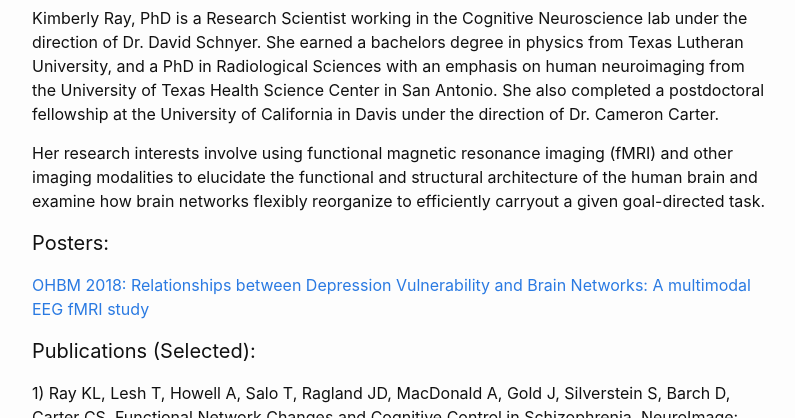
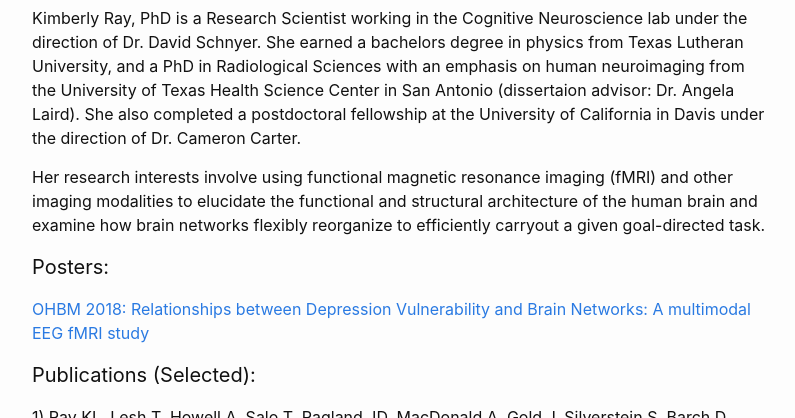
Before and after one commit to UTCogNeuroLab/UTCogNeuroLab.github.io, a Jekyll site: the page built from team/kim-ray.md, in a window 1280 px wide and 900 px high, cut to the strip 482-900 px from the top of the window. Shown: the whole strip, without its empty margins (238-1033 px from the left). Built offline with Jekyll 4.4.1, drawn with Linux system fonts in a browser that asks for light colours; nearby versions of some CDN libraries; some web fonts are replaced.

Commit message:
Update kim-ray.md

```diff
--- a/team/kim-ray.md
+++ b/team/kim-ray.md
@@ -14,7 +14,7 @@ twitter:
 permalink: /people/kimray/
 ---
 
-Kimberly Ray, PhD is a Research Scientist working in the Cognitive Neuroscience lab under the direction of Dr. David Schnyer. She earned a bachelors degree in physics from Texas Lutheran University, and a PhD in Radiological Sciences with an emphasis on human neuroimaging from the University of Texas Health Science Center in San Antonio.  She also completed a postdoctoral fellowship at the University of California in Davis under the direction of Dr. Cameron Carter.
+Kimberly Ray, PhD is a Research Scientist working in the Cognitive Neuroscience lab under the direction of Dr. David Schnyer. She earned a bachelors degree in physics from Texas Lutheran University, and a PhD in Radiological Sciences with an emphasis on human neuroimaging from the University of Texas Health Science Center in San Antonio (dissertaion advisor: Dr. Angela Laird).  She also completed a postdoctoral fellowship at the University of California in Davis under the direction of Dr. Cameron Carter.
 
 Her research interests involve using functional magnetic resonance imaging (fMRI) and other imaging modalities to elucidate the functional and structural architecture of the human brain and examine how brain networks flexibly reorganize to efficiently carryout a given goal-directed task.
 
```
